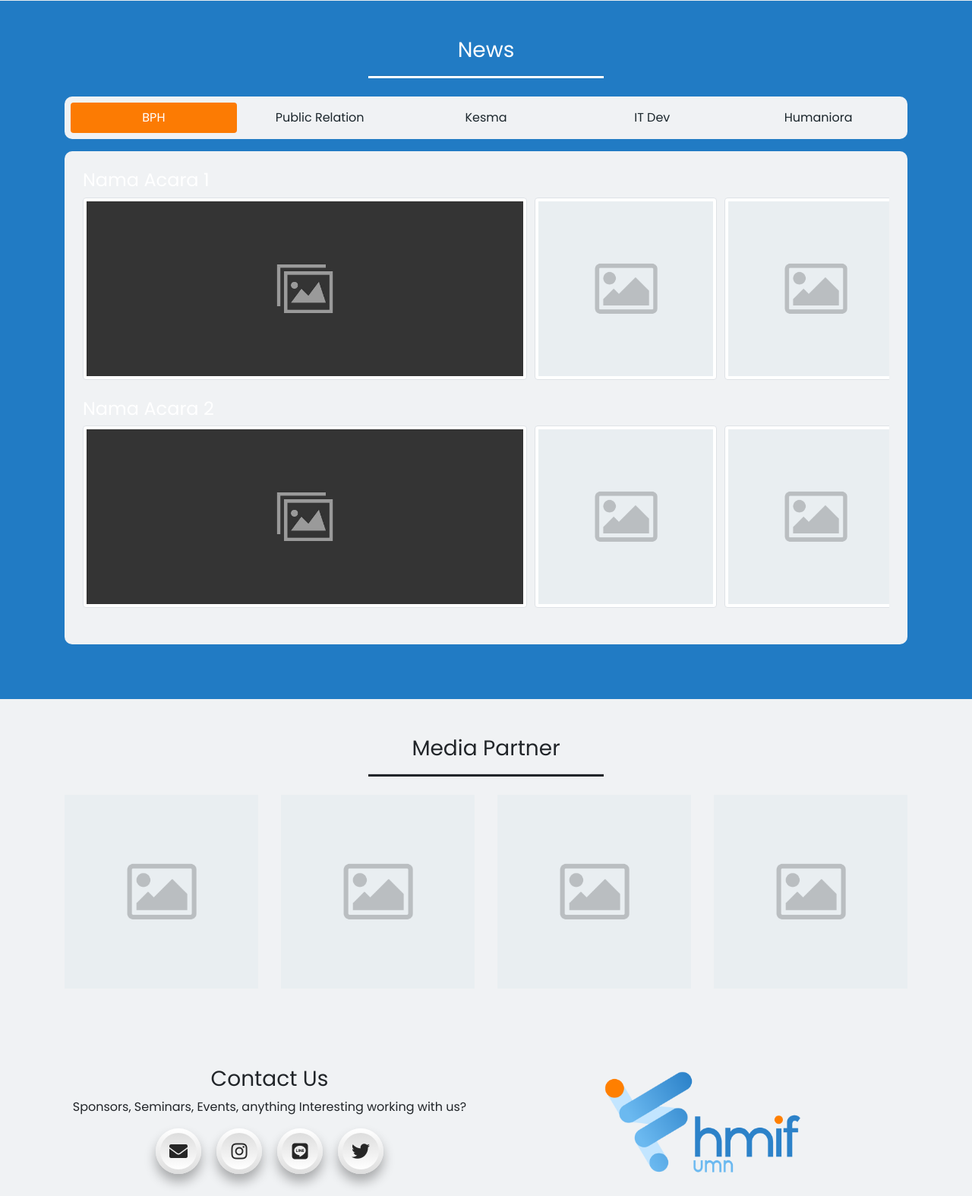
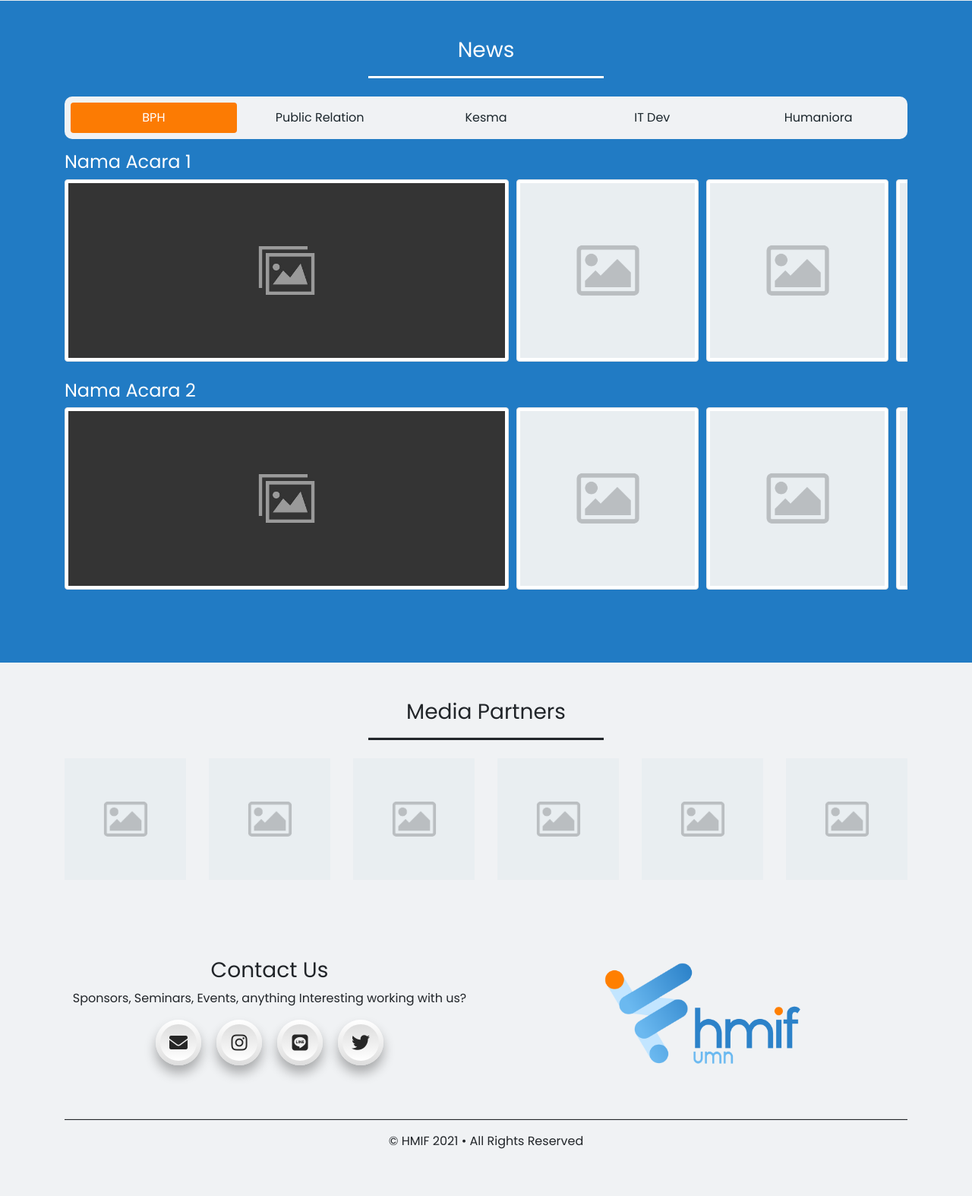
Before and after one commit to dimaslesmana/web-hmif, a CodeIgniter 4 app: template app/Views/home.php in a window 1280 px wide. Shown: the part 665-2239 px from the top of the page at 76% size. After the commit the page ends 2177 px from the top, so only its background shows below. Run offline with PHP 8.4 and a stand-in for CodeIgniter, Linux system fonts and the light colour scheme; the template is opened without the code that fills it, so the values that code supplies are empty; some libraries are stand-ins or nearby versions.

Commit message:
fix: dark mode bug in news section

```diff
--- a/app/Views/home.php
+++ b/app/Views/home.php
@@ -43,7 +43,6 @@
                     </ul>
                     <div class="tab-content" id="pills-tabContent">
                         <div class="tab-pane fade show active" id="pills-bph" role="tabpanel" aria-labelledby="pills-bph-tab">
-                            <div class="nav-wrapper p-4">
                             <div class="row mb-4">
                                 <div class="col-12">
                                     <h4>Nama Acara 1</h4>
@@ -83,26 +82,17 @@
                                 </div>
                             </div>
                         </div>
-                        </div>
-                        <div class="tab-pane fade bg-dark-custom" id="pills-pr" role="tabpanel" aria-labelledby="pills-pr-tab" style="border-radius: 10px;">
-                            <div class="nav-wrapper p-4">
+                        <div class="tab-pane fade" id="pills-pr" role="tabpanel" aria-labelledby="pills-pr-tab" style="border-radius: 10px;">
                             <h1>Duplicate components from above.</h1>
                         </div>
-                        </div>
                         <div class="tab-pane fade" id="pills-kesma" role="tabpanel" aria-labelledby="pills-kesma-tab">
-                            <div class="nav-wrapper p-4">
                             <h1>Duplicate components from above.</h1>
                         </div>
-                        </div>
                         <div class="tab-pane fade" id="pills-itdev" role="tabpanel" aria-labelledby="pills-itdev-tab">
-                            <div class="nav-wrapper p-4">
                             <h1>Duplicate components from above.</h1>
                         </div>
-                        </div>
                         <div class="tab-pane fade" id="pills-humaniora" role="tabpanel" aria-labelledby="pills-humaniora-tab">
-                            <div class="nav-wrapper p-4">
                             <h1>Duplicate components from above.</h1>
-                            </div>
                         </div>
                     </div>
                 </div>
@@ -116,21 +106,27 @@
         <div class="container py-5">
             <div class="row mb-2 text-center">
                 <div class="col">
-                    <h3>Media Partner</h3>
+                    <h3>Media Partners</h3>
                     <hr>
                 </div>
             </div>
             <div class="row">
-                <div class="col-3">
+                <div class="col-2">
                     <img src="/assets/images/placeholder.png" width="100%" alt="">
                 </div>
-                <div class="col-3">
+                <div class="col-2">
                     <img src="/assets/images/placeholder.png" width="100%" alt="">
                 </div>
-                <div class="col-3">
+                <div class="col-2">
                     <img src="/assets/images/placeholder.png" width="100%" alt="">
                 </div>
-                <div class="col-3">
+                <div class="col-2">
+                    <img src="/assets/images/placeholder.png" width="100%" alt="">
+                </div>
+                <div class="col-2">
+                    <img src="/assets/images/placeholder.png" width="100%" alt="">
+                </div>
+                <div class="col-2">
                     <img src="/assets/images/placeholder.png" width="100%" alt="">
                 </div>
             </div>
```
Lines whose indentation alone changed are shown as unchanged.
